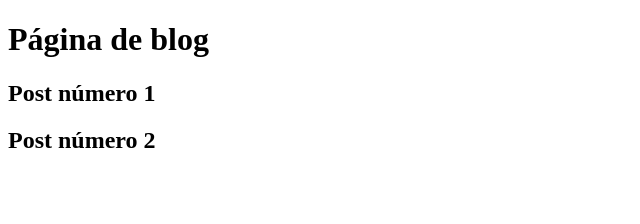
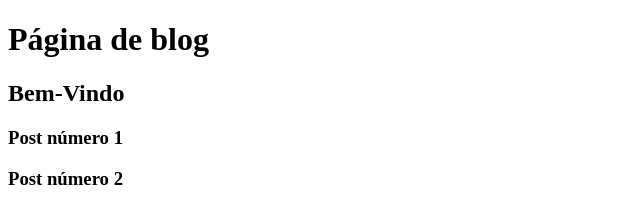
Before and after one commit to rogerio-rmv/aulagithub, a plain HTML site: page blog.html in a window 1280 px wide. Shown: the whole page, without its empty margins (0-640 px from the left). Drawn offline with Linux system fonts and the light colour scheme.

Commit message:
Atualizações de contúdo na página do blog

```diff
--- a/blog.html
+++ b/blog.html
@@ -8,7 +8,8 @@
 </head>
 <body>
     <h1>Página de blog</h1>
-    <h2>Post número 1</h2>
-    <h2>Post número 2</h2>
+    <h2>Bem-Vindo</h2>
+    <h3>Post número 1</h3>
+    <h3>Post número 2</h3>
 </body>
 </html>
```
